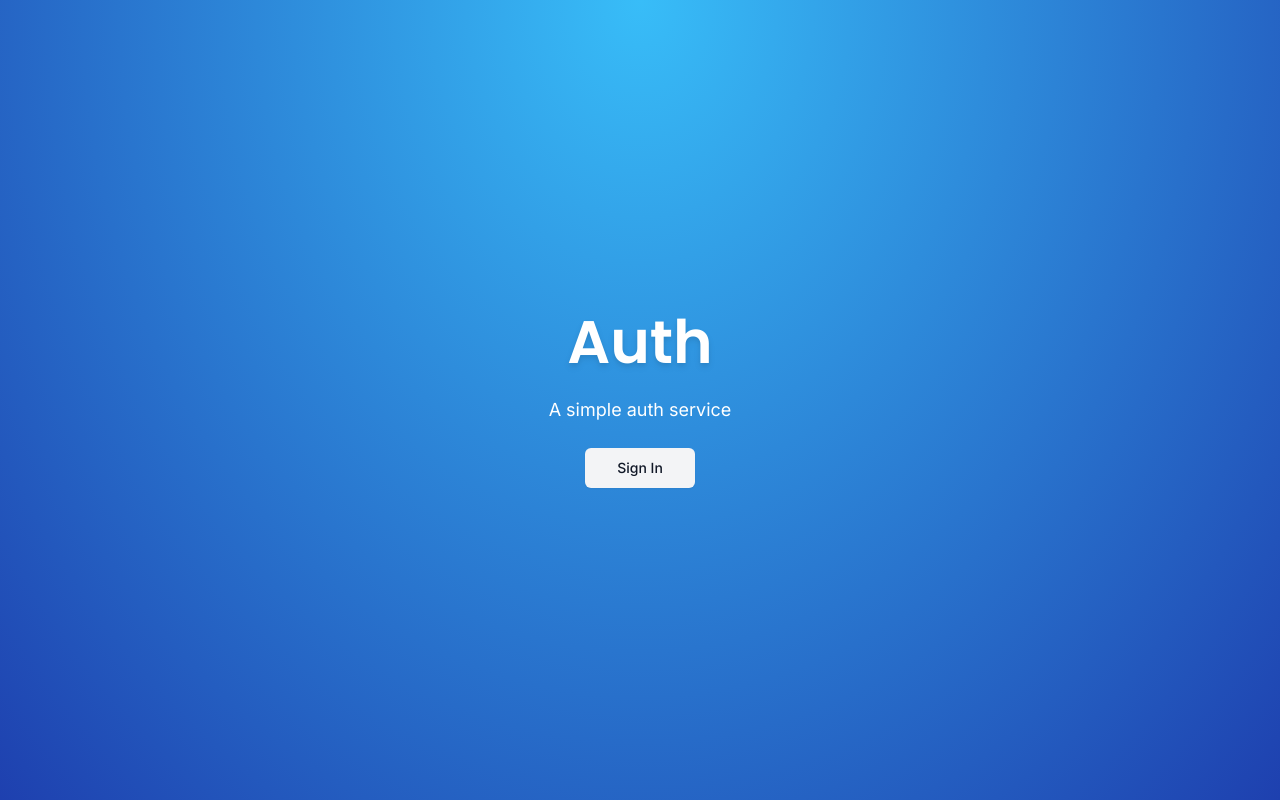
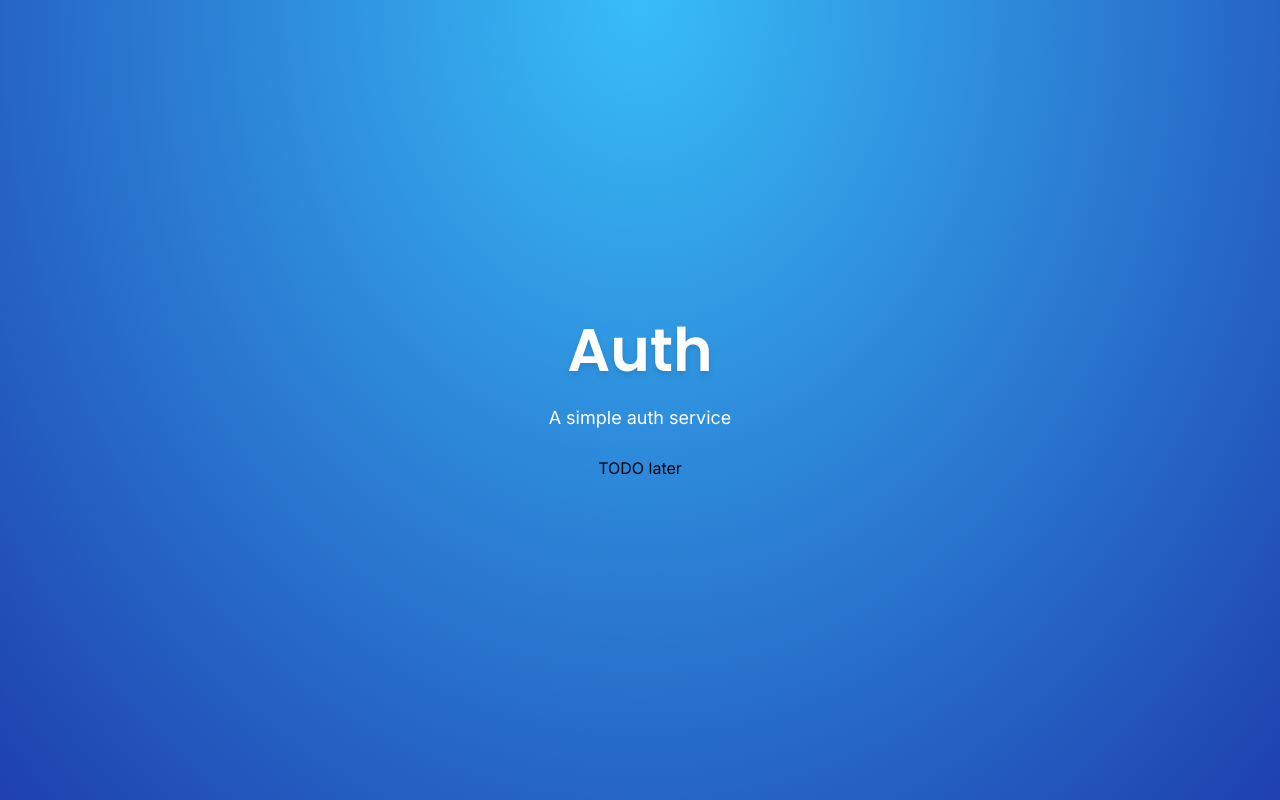
Before and after one commit to oussamakhadraoui/auth2, a Next.js app: page / in a window 1280 px wide. Built offline with nearby package versions, Linux system fonts and the light colour scheme; no server answers.

Commit message:
main page

```diff
--- a/src/app/page.tsx
+++ b/src/app/page.tsx
@@ -21,7 +21,7 @@ export default function Home() {
         </h1>
         <p className='text-white text-lg'>A simple auth service</p>
         <div>
-          <LoginBtn>
+          <LoginBtn mode='modal' asChild>
             <Button variant={'secondary'} size={'lg'}>
               Sign In
             </Button>
```
